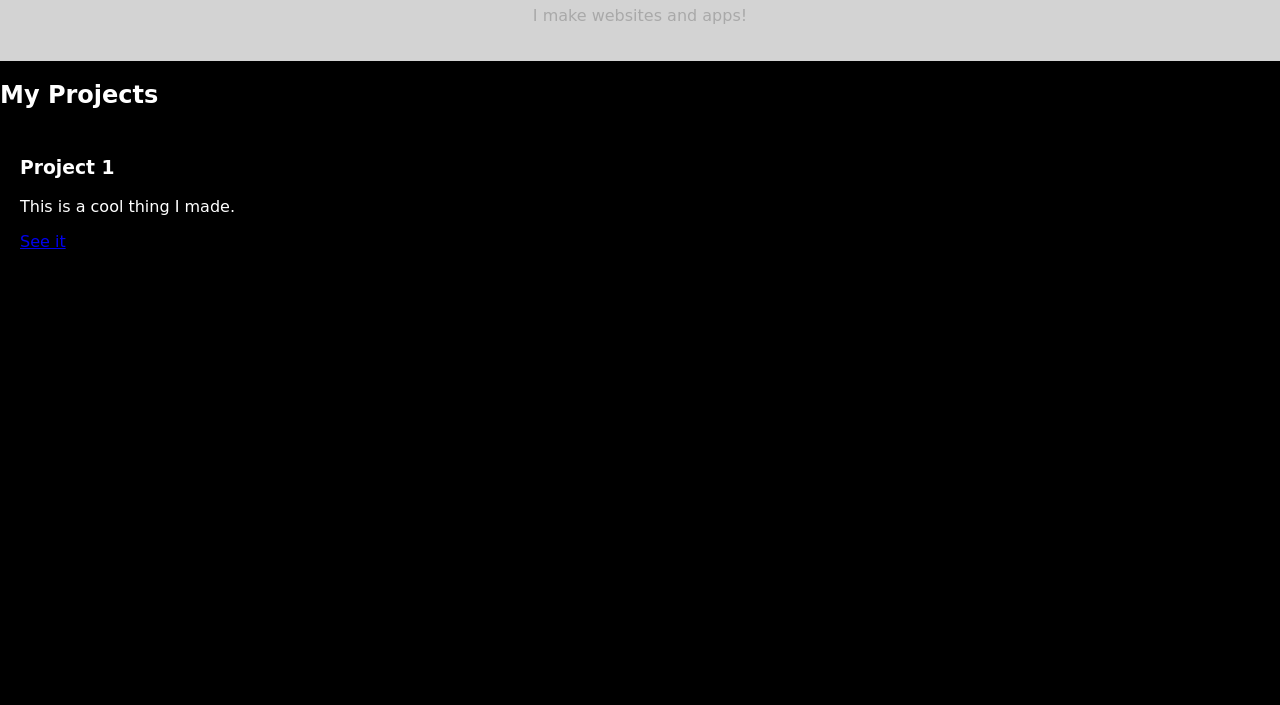
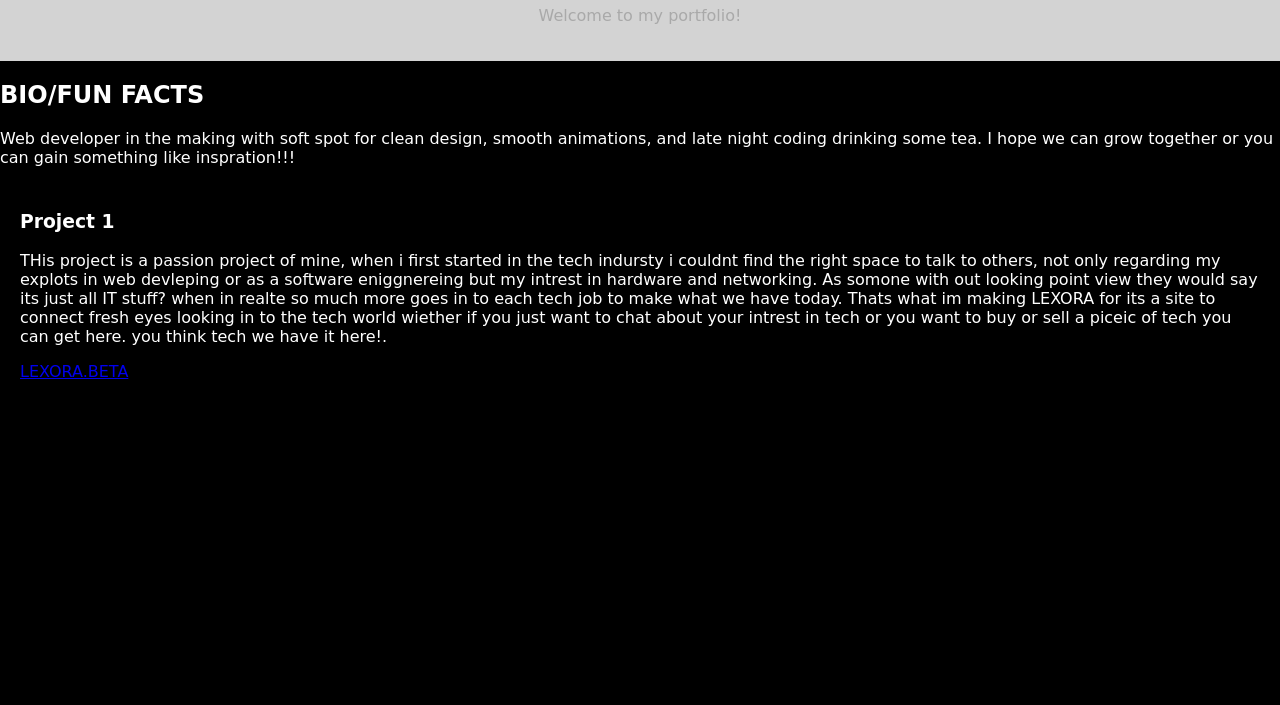
Before and after one commit to LexoraDEV/portfolio, a plain HTML site: page index.html in a window 1280 px wide. Shown: the part 95-800 px from the top of the page. Drawn offline with Linux system fonts and the light colour scheme.

Commit message:
Update index.html
my personal info added

Signed-off-by: LexoraDEV <lexxora@outlook.com>

```diff
--- a/index.html
+++ b/index.html
@@ -6,16 +6,28 @@
 </head>
 <body>
   <header>
-    <h1>Hi, I’m [Your Name]</h1>
-    <p>I make websites and apps!</p>
+    <h1>Hi, Leilani A Brown </h1>
+    <p> Welcome to my portfolio!</p>
   </header>
 
   <section>
-    <h2>My Projects</h2>
+    <h2>BIO/FUN FACTS</h2>
+    <p>Web developer in the making with soft spot
+      for clean design, smooth animations, and late night
+      coding drinking some tea. I hope we can grow together
+      or you can gain something like inspration!!!</p>
     <div class="project">
       <h3>Project 1</h3>
-      <p>This is a cool thing I made.</p>
-      <a href="#">See it</a>
+      <p> THis project is a passion project of mine,
+        when i first started in the tech indursty i couldnt find the right space to talk to others,
+        not only regarding my explots in web devleping or as a software eniggnereing but
+        my intrest in hardware and networking.
+        As somone with out looking point view they would say its just all IT stuff?
+        when in realte so much more goes in to each tech job to make what we have today.
+        Thats what im making LEXORA for its a site to connect fresh eyes looking in to the tech world
+        wiether if you just want to chat about your intrest in tech or you want to buy or sell a piceic of tech you can get here.
+        you think tech we have it here!.</p>
+      <a href="#">LEXORA.BETA</a>
     </div>
   </section>
 </body>
```
